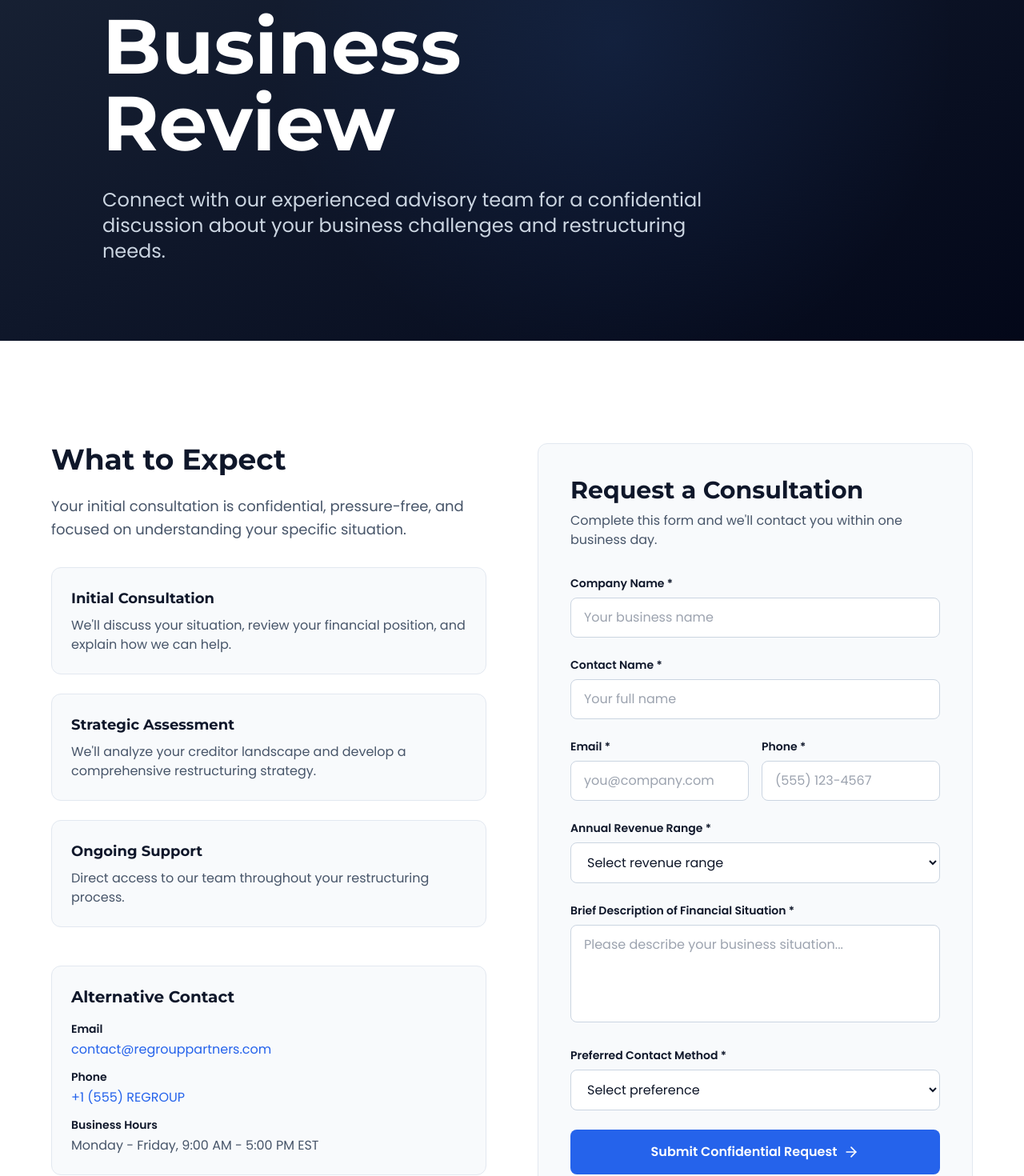
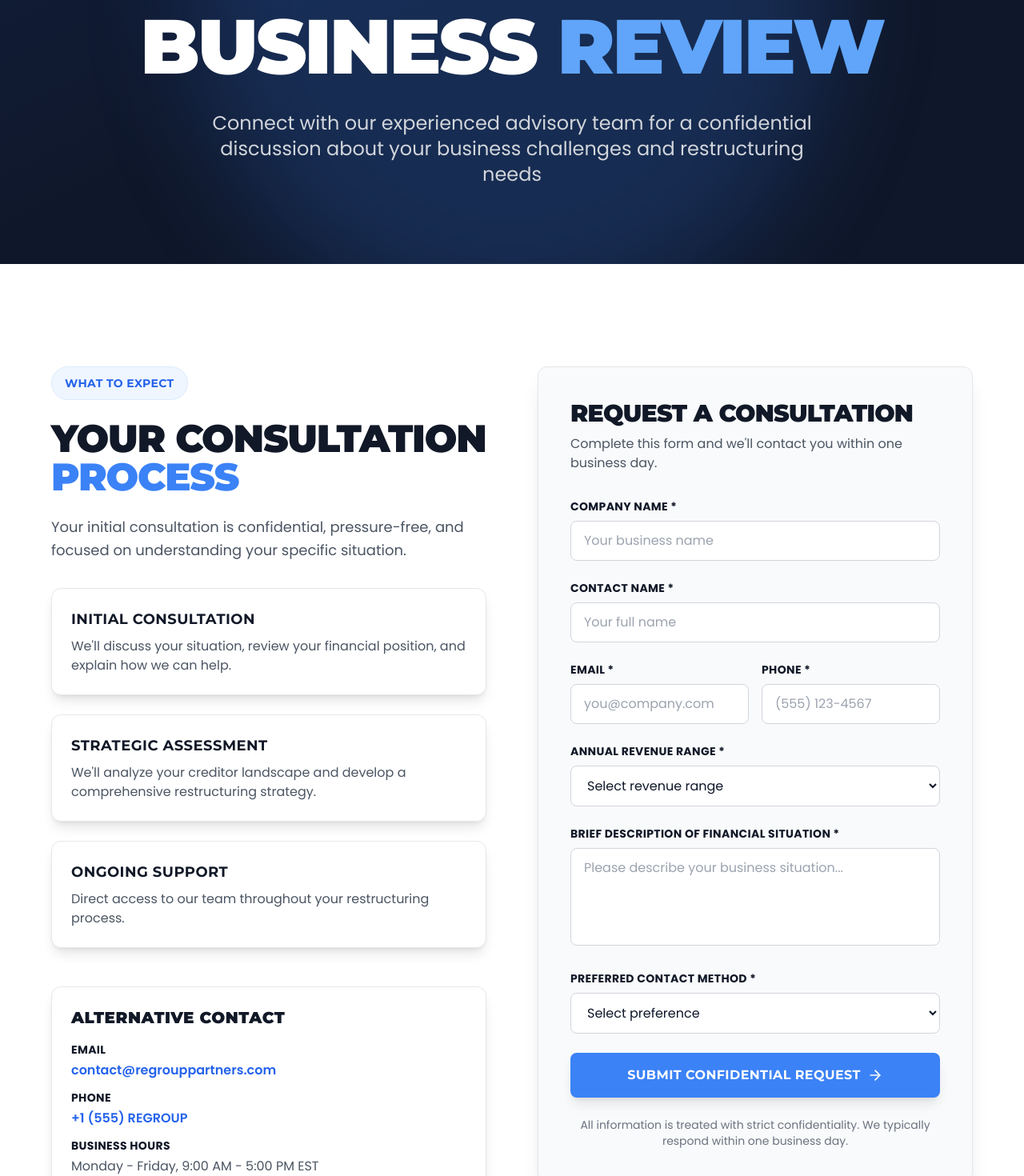
Before and after one commit to samknows9999/sg-054d5103-85fc-4583-be9c-e577d71113a8-1779968500, a Next.js app: page /contact in a window 1280 px wide. Shown: the part 320-1790 px from the top of the page at 80% size. Built offline with nearby package versions, Linux system fonts and the light colour scheme.

Commit message:
style(ui): complete typography system for insights and contact pages

```diff
--- a/src/pages/contact.tsx
+++ b/src/pages/contact.tsx
@@ -36,98 +36,119 @@ export default function Contact() {
 
       <Navigation />
 
-      <main className="dark">
+      <main>
         {/* Hero Section */}
-        <section className="relative bg-[#0F172A] text-white min-h-[70vh] flex items-center overflow-hidden">
-          <div className="absolute inset-0 bg-gradient-to-br from-[#1E293B] via-[#0F172A] to-[#020617] opacity-90"></div>
-          <div className="absolute inset-0 bg-[radial-gradient(circle_at_60%_50%,rgba(59,130,246,0.1),transparent_50%)]"></div>
+        <section className="relative min-h-[80vh] flex items-center overflow-hidden bg-[#0F172A]">
+          <div className="absolute inset-0 bg-gradient-to-br from-blue-600/10 via-transparent to-transparent"></div>
+          <div className="absolute top-1/2 left-1/2 -translate-x-1/2 -translate-y-1/2 w-[800px] h-[800px] bg-blue-500/20 rounded-full blur-3xl"></div>
 
           <div className="container relative z-10 pt-32 pb-20 md:pt-40 md:pb-24">
-            <div className="max-w-5xl mx-auto">
-              <div className="inline-block px-4 py-2 bg-blue-500/10 border border-blue-500/20 rounded-full mb-8">
-                <span className="text-sm font-medium text-blue-400">Discreet & Confidential</span>
+            <div className="max-w-5xl mx-auto text-center">
+              <div className="inline-block px-4 py-2 bg-blue-500/10 border border-blue-500/30 rounded-full mb-8 backdrop-blur-sm">
+                <span className="text-sm font-semibold text-blue-400 font-display">DISCREET & CONFIDENTIAL</span>
               </div>
 
-              <h1 className="font-display text-5xl md:text-6xl lg:text-7xl xl:text-8xl font-bold text-white leading-[1.1] mb-8">
-                Confidential Business<br />Review
+              <h1 className="font-display text-5xl md:text-6xl lg:text-7xl xl:text-8xl font-black mb-8 text-white leading-[1.1] tracking-tight uppercase">
+                CONFIDENTIAL BUSINESS <span className="text-blue-400">REVIEW</span>
               </h1>
 
-              <p className="text-xl md:text-2xl text-slate-300 leading-relaxed max-w-3xl">
-                Connect with our experienced advisory team for a confidential discussion about your business challenges and restructuring needs.
+              <p className="text-xl md:text-2xl text-gray-300 leading-relaxed max-w-3xl mx-auto font-light">
+                Connect with our experienced advisory team for a confidential discussion about your business challenges and restructuring needs
               </p>
             </div>
           </div>
         </section>
 
         {/* Contact Form Section */}
-        <section className="py-20 md:py-32 bg-white">
+        <section className="py-24 md:py-32 bg-white">
           <div className="container">
             <div className="grid lg:grid-cols-2 gap-16 items-start max-w-6xl mx-auto">
               <div>
-                <h2 className="font-display text-3xl md:text-4xl font-bold mb-6 text-[#0F172A]">
-                  What to Expect
+                <div className="inline-block px-4 py-2 bg-blue-50 border border-blue-100 rounded-full mb-6">
+                  <span className="text-sm font-bold text-blue-600 uppercase tracking-wide font-display">What To Expect</span>
+                </div>
+                <h2 className="font-display text-3xl md:text-4xl lg:text-5xl font-black mb-6 text-gray-900 uppercase tracking-tight leading-[1.1]">
+                  YOUR CONSULTATION <span className="text-blue-500">PROCESS</span>
                 </h2>
-                <p className="text-lg text-slate-600 mb-8 leading-relaxed">
+                <p className="text-lg text-gray-600 mb-8 leading-relaxed">
                   Your initial consultation is confidential, pressure-free, and focused on understanding your specific situation.
                 </p>
 
                 <div className="space-y-6 mb-12">
-                  <div className="bg-slate-50 p-6 rounded-xl border border-slate-200">
-                    <h3 className="font-display text-lg font-bold text-[#0F172A] mb-2">Initial Consultation</h3>
-                    <p className="text-slate-600">
+                  <div className="group relative">
+                    <div className="absolute inset-0 bg-blue-500/10 blur-xl opacity-0 group-hover:opacity-100 transition-opacity duration-500"></div>
+                    <div className="relative bg-white border border-gray-200 p-6 rounded-xl shadow-lg hover:shadow-2xl hover:shadow-blue-500/10 hover:scale-[1.02] hover:border-blue-200 transition-all duration-500">
+                      <h3 className="font-display text-lg font-bold text-gray-900 mb-2 group-hover:text-blue-600 transition-colors duration-300 uppercase tracking-wide">
+                        Initial Consultation
+                      </h3>
+                      <p className="text-gray-600">
                         We'll discuss your situation, review your financial position, and explain how we can help.
                       </p>
                     </div>
+                  </div>
 
-                  <div className="bg-slate-50 p-6 rounded-xl border border-slate-200">
-                    <h3 className="font-display text-lg font-bold text-[#0F172A] mb-2">Strategic Assessment</h3>
-                    <p className="text-slate-600">
+                  <div className="group relative">
+                    <div className="absolute inset-0 bg-blue-500/10 blur-xl opacity-0 group-hover:opacity-100 transition-opacity duration-500"></div>
+                    <div className="relative bg-white border border-gray-200 p-6 rounded-xl shadow-lg hover:shadow-2xl hover:shadow-blue-500/10 hover:scale-[1.02] hover:border-blue-200 transition-all duration-500">
+                      <h3 className="font-display text-lg font-bold text-gray-900 mb-2 group-hover:text-blue-600 transition-colors duration-300 uppercase tracking-wide">
+                        Strategic Assessment
+                      </h3>
+                      <p className="text-gray-600">
                         We'll analyze your creditor landscape and develop a comprehensive restructuring strategy.
                       </p>
                     </div>
+                  </div>
 
-                  <div className="bg-slate-50 p-6 rounded-xl border border-slate-200">
-                    <h3 className="font-display text-lg font-bold text-[#0F172A] mb-2">Ongoing Support</h3>
-                    <p className="text-slate-600">
+                  <div className="group relative">
+                    <div className="absolute inset-0 bg-blue-500/10 blur-xl opacity-0 group-hover:opacity-100 transition-opacity duration-500"></div>
+                    <div className="relative bg-white border border-gray-200 p-6 rounded-xl shadow-lg hover:shadow-2xl hover:shadow-blue-500/10 hover:scale-[1.02] hover:border-blue-200 transition-all duration-500">
+                      <h3 className="font-display text-lg font-bold text-gray-900 mb-2 group-hover:text-blue-600 transition-colors duration-300 uppercase tracking-wide">
+                        Ongoing Support
+                      </h3>
+                      <p className="text-gray-600">
                         Direct access to our team throughout your restructuring process.
                       </p>
                     </div>
                   </div>
+                </div>
 
-                <div className="bg-slate-50 p-6 rounded-xl border border-slate-200">
-                  <h3 className="font-display text-xl font-bold text-[#0F172A] mb-4">Alternative Contact</h3>
+                <div className="group relative">
+                  <div className="absolute inset-0 bg-blue-500/10 blur-xl opacity-0 group-hover:opacity-100 transition-opacity duration-500"></div>
+                  <div className="relative bg-white border border-gray-200 p-6 rounded-xl shadow-lg hover:shadow-2xl hover:shadow-blue-500/10 hover:scale-[1.02] hover:border-blue-200 transition-all duration-500">
+                    <h3 className="font-display text-xl font-black text-gray-900 mb-4 uppercase tracking-wide">Alternative Contact</h3>
                     <div className="space-y-3">
                       <div>
-                      <div className="text-sm font-semibold text-[#0F172A] mb-1">Email</div>
-                      <a href="mailto:contact@regrouppartners.com" className="text-blue-600 hover:text-blue-700">
+                        <div className="text-sm font-bold text-gray-900 mb-1 uppercase tracking-wide">Email</div>
+                        <a href="mailto:contact@regrouppartners.com" className="text-blue-600 hover:text-blue-700 font-semibold">
                           contact@regrouppartners.com
                         </a>
                       </div>
                       <div>
-                      <div className="text-sm font-semibold text-[#0F172A] mb-1">Phone</div>
-                      <a href="tel:+1-555-REGROUP" className="text-blue-600 hover:text-blue-700">
+                        <div className="text-sm font-bold text-gray-900 mb-1 uppercase tracking-wide">Phone</div>
+                        <a href="tel:+1-555-REGROUP" className="text-blue-600 hover:text-blue-700 font-semibold">
                           +1 (555) REGROUP
                         </a>
                       </div>
                       <div>
-                      <div className="text-sm font-semibold text-[#0F172A] mb-1">Business Hours</div>
-                      <div className="text-slate-600">Monday - Friday, 9:00 AM - 5:00 PM EST</div>
+                        <div className="text-sm font-bold text-gray-900 mb-1 uppercase tracking-wide">Business Hours</div>
+                        <div className="text-gray-600">Monday - Friday, 9:00 AM - 5:00 PM EST</div>
+                      </div>
                     </div>
                   </div>
                 </div>
               </div>
 
-              <div className="bg-slate-50 p-8 md:p-10 rounded-xl border border-slate-200">
-                <h2 className="font-display text-2xl md:text-3xl font-bold mb-2 text-[#0F172A]">
-                  Request a Consultation
+              <div className="bg-gray-50 p-8 md:p-10 rounded-xl border border-gray-200 shadow-xl">
+                <h2 className="font-display text-2xl md:text-3xl font-black mb-2 text-gray-900 uppercase tracking-tight">
+                  REQUEST A CONSULTATION
                 </h2>
-                <p className="text-slate-600 mb-8">
+                <p className="text-gray-600 mb-8">
                   Complete this form and we'll contact you within one business day.
                 </p>
 
                 <form onSubmit={handleSubmit} className="space-y-6">
                   <div>
-                    <label htmlFor="companyName" className="block text-sm font-semibold text-[#0F172A] mb-2">
+                    <label htmlFor="companyName" className="block text-sm font-bold text-gray-900 mb-2 uppercase tracking-wide">
                       Company Name *
                     </label>
                     <input
@@ -137,13 +158,13 @@ export default function Contact() {
                       required
                       value={formData.companyName}
                       onChange={handleChange}
-                      className="w-full px-4 py-3 bg-white border border-slate-300 rounded-lg focus:outline-none focus:ring-2 focus:ring-blue-600 focus:border-transparent transition-all"
+                      className="w-full px-4 py-3 bg-white border border-gray-300 rounded-lg focus:outline-none focus:ring-2 focus:ring-blue-500 focus:border-transparent transition-all"
                       placeholder="Your business name"
                     />
                   </div>
 
                   <div>
-                    <label htmlFor="contactName" className="block text-sm font-semibold text-[#0F172A] mb-2">
+                    <label htmlFor="contactName" className="block text-sm font-bold text-gray-900 mb-2 uppercase tracking-wide">
                       Contact Name *
                     </label>
                     <input
@@ -153,14 +174,14 @@ export default function Contact() {
                       required
                       value={formData.contactName}
                       onChange={handleChange}
-                      className="w-full px-4 py-3 bg-white border border-slate-300 rounded-lg focus:outline-none focus:ring-2 focus:ring-blue-600 focus:border-transparent transition-all"
+                      className="w-full px-4 py-3 bg-white border border-gray-300 rounded-lg focus:outline-none focus:ring-2 focus:ring-blue-500 focus:border-transparent transition-all"
                       placeholder="Your full name"
                     />
                   </div>
 
                   <div className="grid sm:grid-cols-2 gap-4">
                     <div>
-                      <label htmlFor="email" className="block text-sm font-semibold text-[#0F172A] mb-2">
+                      <label htmlFor="email" className="block text-sm font-bold text-gray-900 mb-2 uppercase tracking-wide">
                         Email *
                       </label>
                       <input
@@ -170,13 +191,13 @@ export default function Contact() {
                         required
                         value={formData.email}
                         onChange={handleChange}
-                        className="w-full px-4 py-3 bg-white border border-slate-300 rounded-lg focus:outline-none focus:ring-2 focus:ring-blue-600 focus:border-transparent transition-all"
+                        className="w-full px-4 py-3 bg-white border border-gray-300 rounded-lg focus:outline-none focus:ring-2 focus:ring-blue-500 focus:border-transparent transition-all"
                         placeholder="you@company.com"
                       />
                     </div>
 
                     <div>
-                      <label htmlFor="phone" className="block text-sm font-semibold text-[#0F172A] mb-2">
+                      <label htmlFor="phone" className="block text-sm font-bold text-gray-900 mb-2 uppercase tracking-wide">
                         Phone *
                       </label>
                       <input
@@ -186,14 +207,14 @@ export default function Contact() {
                         required
                         value={formData.phone}
                         onChange={handleChange}
-                        className="w-full px-4 py-3 bg-white border border-slate-300 rounded-lg focus:outline-none focus:ring-2 focus:ring-blue-600 focus:border-transparent transition-all"
+                        className="w-full px-4 py-3 bg-white border border-gray-300 rounded-lg focus:outline-none focus:ring-2 focus:ring-blue-500 focus:border-transparent transition-all"
                         placeholder="(555) 123-4567"
                       />
                     </div>
                   </div>
 
                   <div>
-                    <label htmlFor="revenueRange" className="block text-sm font-semibold text-[#0F172A] mb-2">
+                    <label htmlFor="revenueRange" className="block text-sm font-bold text-gray-900 mb-2 uppercase tracking-wide">
                       Annual Revenue Range *
                     </label>
                     <select
@@ -202,7 +223,7 @@ export default function Contact() {
                       required
                       value={formData.revenueRange}
                       onChange={handleChange}
-                      className="w-full px-4 py-3 bg-white border border-slate-300 rounded-lg focus:outline-none focus:ring-2 focus:ring-blue-600 focus:border-transparent transition-all"
+                      className="w-full px-4 py-3 bg-white border border-gray-300 rounded-lg focus:outline-none focus:ring-2 focus:ring-blue-500 focus:border-transparent transition-all"
                     >
                       <option value="">Select revenue range</option>
                       <option value="under-500k">Under $500,000</option>
@@ -214,7 +235,7 @@ export default function Contact() {
                   </div>
 
                   <div>
-                    <label htmlFor="financialConcerns" className="block text-sm font-semibold text-[#0F172A] mb-2">
+                    <label htmlFor="financialConcerns" className="block text-sm font-bold text-gray-900 mb-2 uppercase tracking-wide">
                       Brief Description of Financial Situation *
                     </label>
                     <textarea
@@ -224,13 +245,13 @@ export default function Contact() {
                       value={formData.financialConcerns}
                       onChange={handleChange}
                       rows={4}
-                      className="w-full px-4 py-3 bg-white border border-slate-300 rounded-lg focus:outline-none focus:ring-2 focus:ring-blue-600 focus:border-transparent transition-all resize-none"
+                      className="w-full px-4 py-3 bg-white border border-gray-300 rounded-lg focus:outline-none focus:ring-2 focus:ring-blue-500 focus:border-transparent transition-all resize-none"
                       placeholder="Please describe your business situation..."
                     />
                   </div>
 
                   <div>
-                    <label htmlFor="preferredContact" className="block text-sm font-semibold text-[#0F172A] mb-2">
+                    <label htmlFor="preferredContact" className="block text-sm font-bold text-gray-900 mb-2 uppercase tracking-wide">
                       Preferred Contact Method *
                     </label>
                     <select
@@ -239,7 +260,7 @@ export default function Contact() {
                       required
                       value={formData.preferredContact}
                       onChange={handleChange}
-                      className="w-full px-4 py-3 bg-white border border-slate-300 rounded-lg focus:outline-none focus:ring-2 focus:ring-blue-600 focus:border-transparent transition-all"
+                      className="w-full px-4 py-3 bg-white border border-gray-300 rounded-lg focus:outline-none focus:ring-2 focus:ring-blue-500 focus:border-transparent transition-all"
                     >
                       <option value="">Select preference</option>
                       <option value="email">Email</option>
@@ -250,13 +271,13 @@ export default function Contact() {
 
                   <button
                     type="submit"
-                    className="w-full inline-flex items-center justify-center px-8 py-4 bg-blue-600 text-white font-semibold rounded-lg hover:bg-blue-700 transition-all duration-300 group"
+                    className="w-full group inline-flex items-center justify-center px-8 py-4 bg-blue-500 text-white font-display font-bold rounded-lg hover:bg-blue-600 transition-all duration-300 shadow-lg hover:shadow-xl uppercase tracking-wide"
                   >
                     Submit Confidential Request
                     <ArrowRight className="ml-2 w-5 h-5 group-hover:translate-x-1 transition-transform" />
                   </button>
 
-                  <p className="text-sm text-slate-500 text-center">
+                  <p className="text-sm text-gray-500 text-center">
                     All information is treated with strict confidentiality. We typically respond within one business day.
                   </p>
                 </form>
```
Also changed, not shown: src/pages/insights.tsx (+62 -41 lines). Lines whose indentation alone changed are shown as unchanged.
